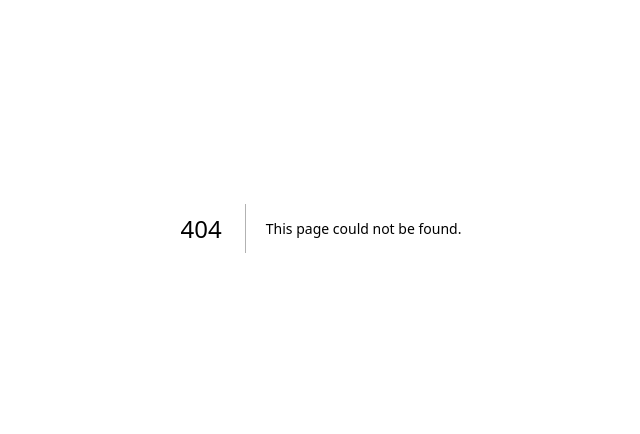
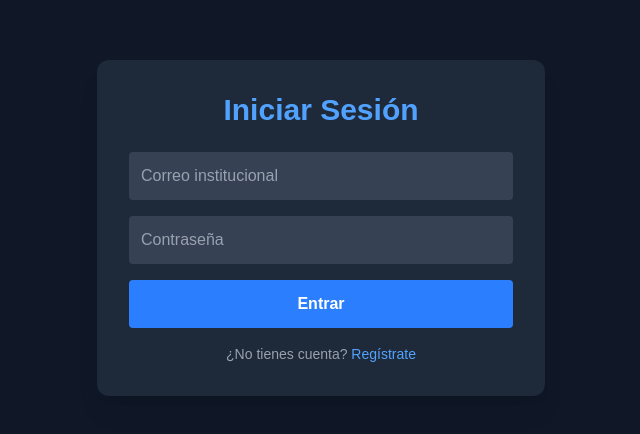
Before and after one commit to juanko6/MindCheck, a Next.js app in the folder frontend/: page /login in a window 1280 px wide. Before the commit this address had no page. Shown: the part 172-606 px from the top of the page, without its empty margins (319-959 px from the left). Built offline with nearby package versions, Linux system fonts and the light colour scheme; no server answers.

Commit message:
se crean vistas para registrar y logear

```diff
--- /dev/null
+++ b/frontend/src/context/AuthContext.jsx
@@ -0,0 +1,47 @@
+import { createContext, useState, useEffect, useContext } from "react";
+import { useRouter } from "next/router";
+import { login as loginAPI, register as registerAPI } from "../services/authService";
+
+const AuthContext = createContext();
+
+export const AuthProvider = ({ children }) => {
+  const [token, setToken] = useState(null);
+  const [user, setUser] = useState(null);
+  const router = useRouter();
+
+  useEffect(() => {
+    const storedToken = localStorage.getItem("token");
+    if (storedToken) {
+      setToken(storedToken);
+    }
+  }, []);
+
+  const login = async (email, password) => {
+    const data = await loginAPI(email, password);
+    localStorage.setItem("token", data.access_token);
+    setToken(data.access_token);
+    router.push("/dashboard");
+  };
+
+  const register = async (email, password) => {
+    const data = await registerAPI(email, password);
+    localStorage.setItem("token", data.access_token);
+    setToken(data.access_token);
+    router.push("/dashboard");
+  };
+
+  const logout = () => {
+    localStorage.removeItem("token");
+    setToken(null);
+    setUser(null);
+    router.push("/login");
+  };
+
+  return (
+    <AuthContext.Provider value={{ token, user, login, register, logout }}>
+      {children}
+    </AuthContext.Provider>
+  );
+};
+
+export const useAuth = () => useContext(AuthContext);
--- a/frontend/src/pages/_app.js
+++ b/frontend/src/pages/_app.js
@@ -1,10 +1,13 @@
 import "@/styles/globals.css";
 import { ThemeProvider } from "@/context/ThemeContext"; // 👈 Importa
+import { AuthProvider } from "@/context/AuthContext";
 
 export default function App({ Component, pageProps }) {
   return (
-    <ThemeProvider>
-      <Component {...pageProps} />
-    </ThemeProvider>
+    <AuthProvider>
+      <ThemeProvider>
+        <Component {...pageProps} />
+      </ThemeProvider>
+    </AuthProvider>
   );
 }
--- /dev/null
+++ b/frontend/src/pages/login.jsx
@@ -0,0 +1,63 @@
+import { useState } from "react";
+import { useAuth } from "../context/AuthContext";
+import { useRouter } from "next/router";
+
+export default function LoginPage() {
+  const { login } = useAuth();
+  const [email, setEmail] = useState("");
+  const [password, setPassword] = useState("");
+  const [error, setError] = useState(null);
+  const router = useRouter();
+
+  const handleSubmit = async (e) => {
+    e.preventDefault();
+    setError(null);
+    try {
+      await login(email, password);
+    } catch (err) {
+      setError("Correo o contraseña incorrecta");
+    }
+  };
+
+  return (
+    <div className="min-h-screen bg-gray-900 text-white flex items-center justify-center">
+      <div className="bg-gray-800 p-8 rounded-xl shadow-xl w-full max-w-md">
+        <h2 className="text-3xl font-bold text-center mb-6 text-blue-400">Iniciar Sesión</h2>
+        {error && <p className="bg-red-500 text-white text-center p-2 rounded mb-4">{error}</p>}
+        <form onSubmit={handleSubmit} className="space-y-4">
+          <input
+            type="email"
+            placeholder="Correo institucional"
+            className="w-full p-3 rounded bg-gray-700 text-white placeholder-gray-400 focus:outline-none focus:ring-2 focus:ring-blue-500"
+            value={email}
+            onChange={(e) => setEmail(e.target.value)}
+            required
+          />
+          <input
+            type="password"
+            placeholder="Contraseña"
+            className="w-full p-3 rounded bg-gray-700 text-white placeholder-gray-400 focus:outline-none focus:ring-2 focus:ring-blue-500"
+            value={password}
+            onChange={(e) => setPassword(e.target.value)}
+            required
+          />
+          <button
+            type="submit"
+            className="w-full bg-blue-500 hover:bg-blue-600 text-white py-3 rounded font-semibold"
+          >
+            Entrar
+          </button>
+        </form>
+        <p className="mt-4 text-center text-sm text-gray-400">
+          ¿No tienes cuenta?{" "}
+          <span
+            onClick={() => router.push("/register")}
+            className="text-blue-400 hover:underline cursor-pointer"
+          >
+            Regístrate
+          </span>
+        </p>
+      </div>
+    </div>
+  );
+}
--- /dev/null
+++ b/frontend/src/pages/register.jsx
@@ -0,0 +1,63 @@
+import { useState } from "react";
+import { useAuth } from "../context/AuthContext";
+import { useRouter } from "next/router";
+
+export default function RegisterPage() {
+  const { register } = useAuth();
+  const [email, setEmail] = useState("");
+  const [password, setPassword] = useState("");
+  const [error, setError] = useState(null);
+  const router = useRouter();
+
+  const handleSubmit = async (e) => {
+    e.preventDefault();
+    setError(null);
+    try {
+      await register(email, password);
+    } catch (err) {
+      setError("El correo ya está registrado");
+    }
+  };
+
+  return (
+    <div className="min-h-screen bg-gray-900 text-white flex items-center justify-center">
+      <div className="bg-gray-800 p-8 rounded-xl shadow-xl w-full max-w-md">
+        <h2 className="text-3xl font-bold text-center mb-6 text-green-400">Crear Cuenta</h2>
+        {error && <p className="bg-red-500 text-white text-center p-2 rounded mb-4">{error}</p>}
+        <form onSubmit={handleSubmit} className="space-y-4">
+          <input
+            type="email"
+            placeholder="Correo institucional"
+            className="w-full p-3 rounded bg-gray-700 text-white placeholder-gray-400 focus:outline-none focus:ring-2 focus:ring-green-500"
+            value={email}
+            onChange={(e) => setEmail(e.target.value)}
+            required
+          />
+          <input
+            type="password"
+            placeholder="Contraseña"
+            className="w-full p-3 rounded bg-gray-700 text-white placeholder-gray-400 focus:outline-none focus:ring-2 focus:ring-green-500"
+            value={password}
+            onChange={(e) => setPassword(e.target.value)}
+            required
+          />
+          <button
+            type="submit"
+            className="w-full bg-green-500 hover:bg-green-600 text-white py-3 rounded font-semibold"
+          >
+            Registrarse
+          </button>
+        </form>
+        <p className="mt-4 text-center text-sm text-gray-400">
+          ¿Ya tienes cuenta?{" "}
+          <span
+            onClick={() => router.push("/login")}
+            className="text-green-400 hover:underline cursor-pointer"
+          >
+            Inicia sesión
+          </span>
+        </p>
+      </div>
+    </div>
+  );
+}
--- /dev/null
+++ b/frontend/src/services/authService.js
@@ -0,0 +1,29 @@
+const API_URL = process.env.NEXT_PUBLIC_API_URL || "http://localhost:8000/api/v1/auth";
+
+export async function login(email, password) {
+  const res = await fetch(`${API_URL}/login`, {
+    method: "POST",
+    headers: { "Content-Type": "application/json" },
+    body: JSON.stringify({ email, password }),
+  });
+
+  if (!res.ok) {
+    throw new Error("Credenciales inválidas");
+  }
+
+  return res.json(); // { access_token }
+}
+
+export async function register(email, password) {
+  const res = await fetch(`${API_URL}/register`, {
+    method: "POST",
+    headers: { "Content-Type": "application/json" },
+    body: JSON.stringify({ email, password }),
+  });
+
+  if (!res.ok) {
+    throw new Error("Error al registrar");
+  }
+
+  return res.json(); // { access_token }
+}
```
